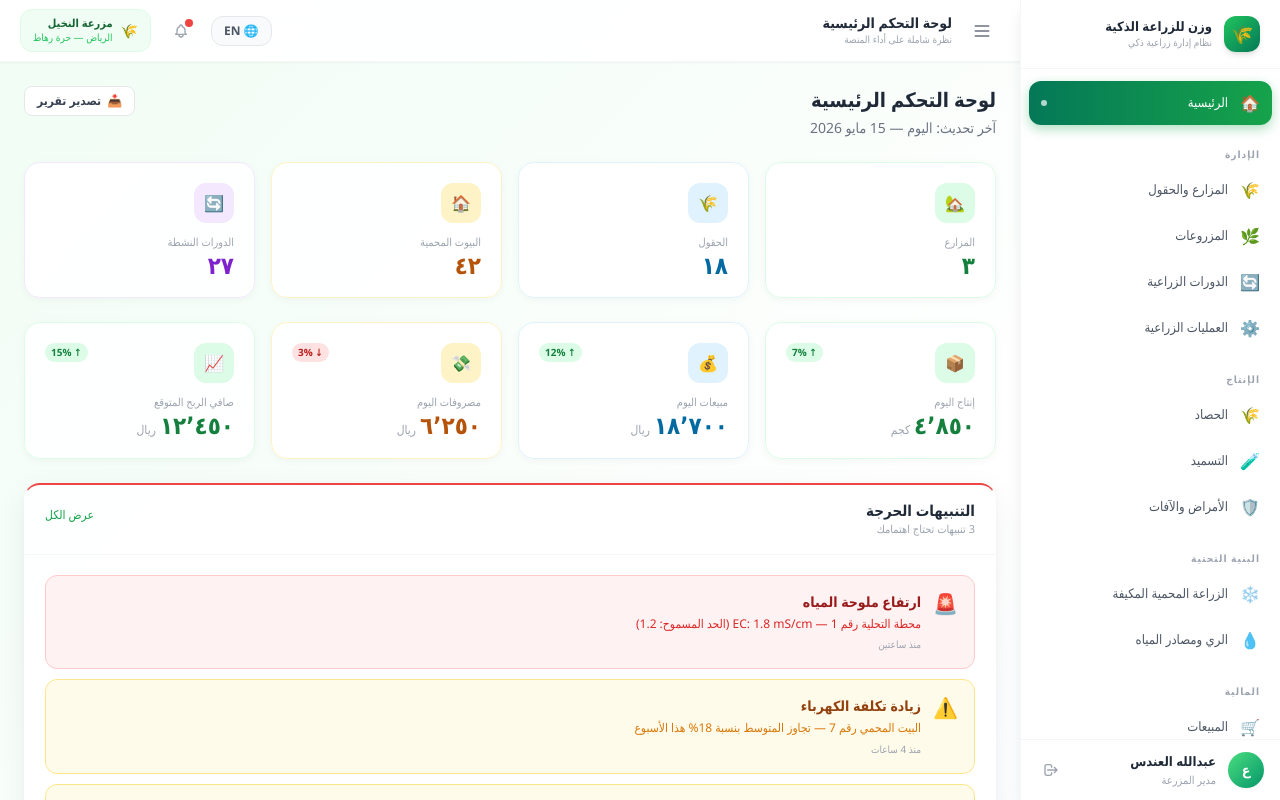
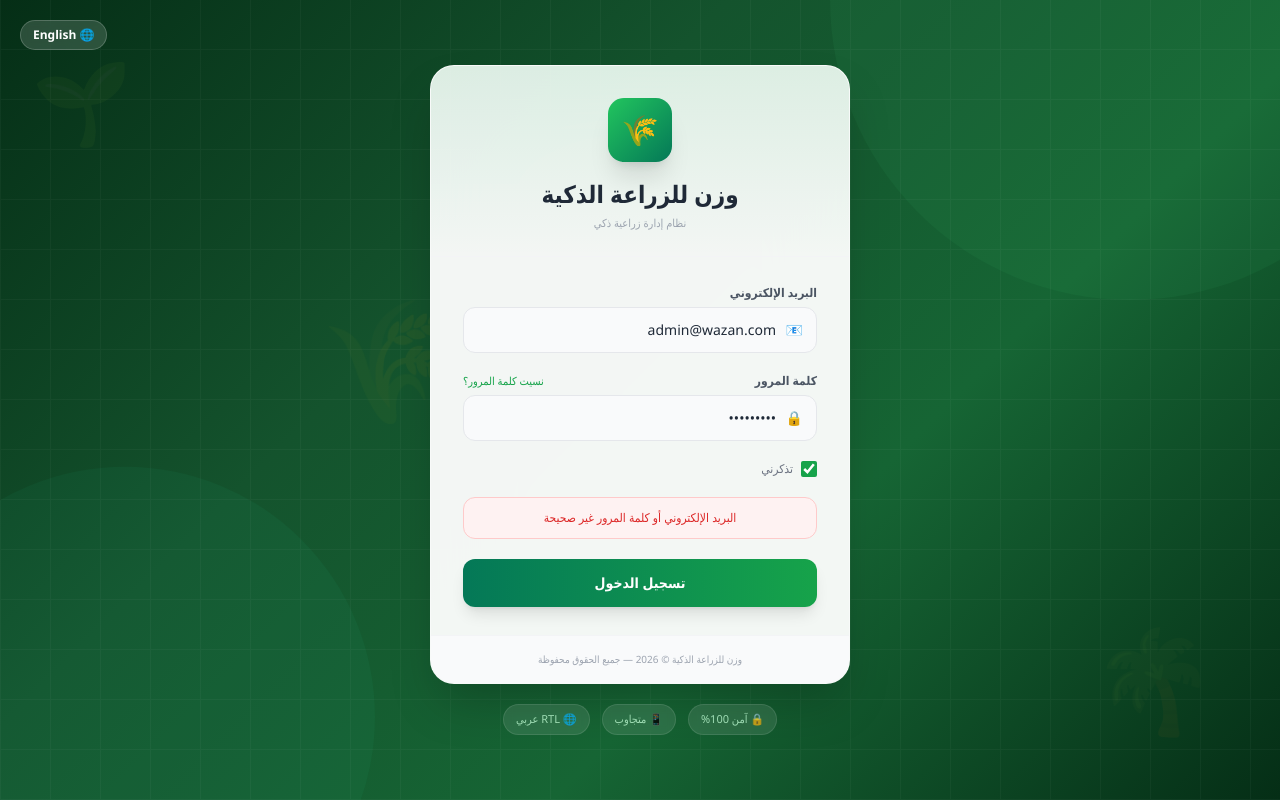
Before and after one commit to wasal1/ziraeat-wazn, a React (Vite) app: page / in a window 1280 px wide. Both pictures are taken after typing "Sample123" into the empty fields and a click on the button "تسجيل الدخول". Shown: the top 800 px of the page. Built offline with nearby package versions, Linux system fonts and the light colour scheme; no server answers.

Commit message:
feat: connect login to real API + fix CORS for GitHub Pages

```diff
--- /dev/null
+++ b/src/api.ts
@@ -0,0 +1,47 @@
+const BASE_URL = 'https://ziraeat-wazn-production.up.railway.app/api/v1';
+
+function getToken() {
+  return localStorage.getItem('access_token');
+}
+
+export function saveTokens(access: string, refresh: string) {
+  localStorage.setItem('access_token', access);
+  localStorage.setItem('refresh_token', refresh);
+}
+
+export function clearTokens() {
+  localStorage.removeItem('access_token');
+  localStorage.removeItem('refresh_token');
+  localStorage.removeItem('user');
+}
+
+async function request(path: string, options: RequestInit = {}) {
+  const token = getToken();
+  const res = await fetch(`${BASE_URL}${path}`, {
+    ...options,
+    headers: {
+      'Content-Type': 'application/json',
+      ...(token ? { Authorization: `Bearer ${token}` } : {}),
+      ...options.headers,
+    },
+  });
+  const data = await res.json();
+  if (!res.ok) throw data;
+  return data;
+}
+
+export const api = {
+  login: (email: string, password: string) =>
+    request('/auth/login/', {
+      method: 'POST',
+      body: JSON.stringify({ email, password }),
+    }),
+
+  me: () => request('/auth/me/'),
+
+  logout: () =>
+    request('/auth/logout/', {
+      method: 'POST',
+      body: JSON.stringify({ refresh: localStorage.getItem('refresh_token') }),
+    }),
+};
--- a/src/prototype/AgriculturePrototype.tsx
+++ b/src/prototype/AgriculturePrototype.tsx
@@ -1,5 +1,6 @@
 import { useState } from 'react';
 import { LangProvider, useLang } from './contexts/LangContext';
+import { api, saveTokens } from '../api';
 import AppLayout from './components/AppLayout';
 import DashboardPage from './pages/DashboardPage';
 import GrowingCyclePage from './pages/GrowingCyclePage';
@@ -41,13 +42,24 @@ const PLACEHOLDERS: Record<string, { title: string; icon: string; desc: string }
 function LoginScreen({ onLogin }: { onLogin: () => void }) {
   const { t, lang, setLang, dir } = useLang();
   const [loading, setLoading] = useState(false);
-  const [email, setEmail] = useState('admin@hasad.sa');
+  const [email, setEmail] = useState('admin@wazan.com');
   const [password, setPassword] = useState('');
+  const [error, setError] = useState('');
 
-  const handleSubmit = (e: React.FormEvent) => {
+  const handleSubmit = async (e: React.FormEvent) => {
     e.preventDefault();
     setLoading(true);
-    setTimeout(() => { setLoading(false); onLogin(); }, 1000);
+    setError('');
+    try {
+      const data = await api.login(email, password);
+      saveTokens(data.access, data.refresh);
+      localStorage.setItem('user', JSON.stringify(data.user));
+      onLogin();
+    } catch {
+      setError('البريد الإلكتروني أو كلمة المرور غير صحيحة');
+    } finally {
+      setLoading(false);
+    }
   };
 
   return (
@@ -123,6 +135,12 @@ function LoginScreen({ onLogin }: { onLogin: () => void }) {
               <input type="checkbox" id="remember" defaultChecked className="w-4 h-4 rounded accent-green-600 cursor-pointer" />
               <label htmlFor="remember" className="text-xs text-gray-500 cursor-pointer">{t('login.remember')}</label>
             </div>
+
+            {error && (
+              <div className="text-xs text-red-600 bg-red-50 border border-red-200 rounded-xl px-4 py-3 text-center">
+                {error}
+              </div>
+            )}
 
             <button
               type="submit"
```
Also changed, not shown: 1 other file (tests, documents, lock files or other folders).
